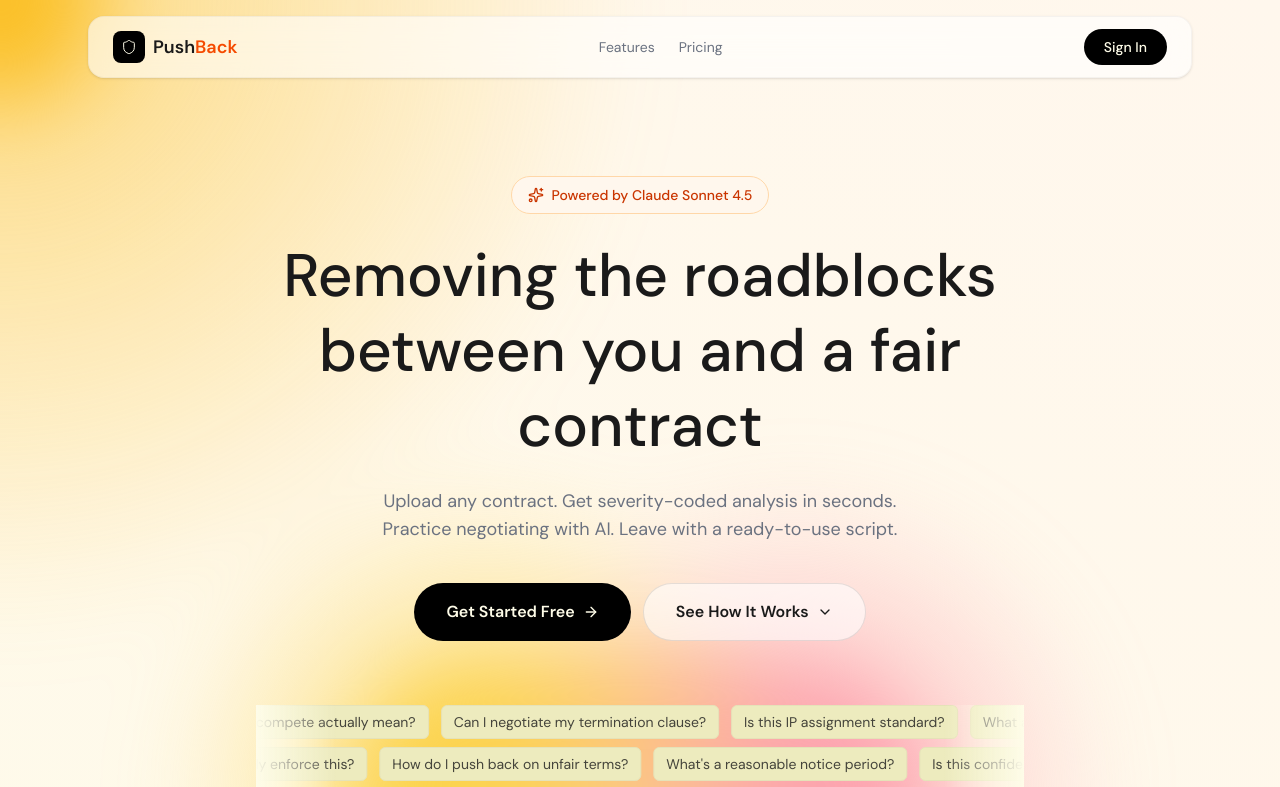
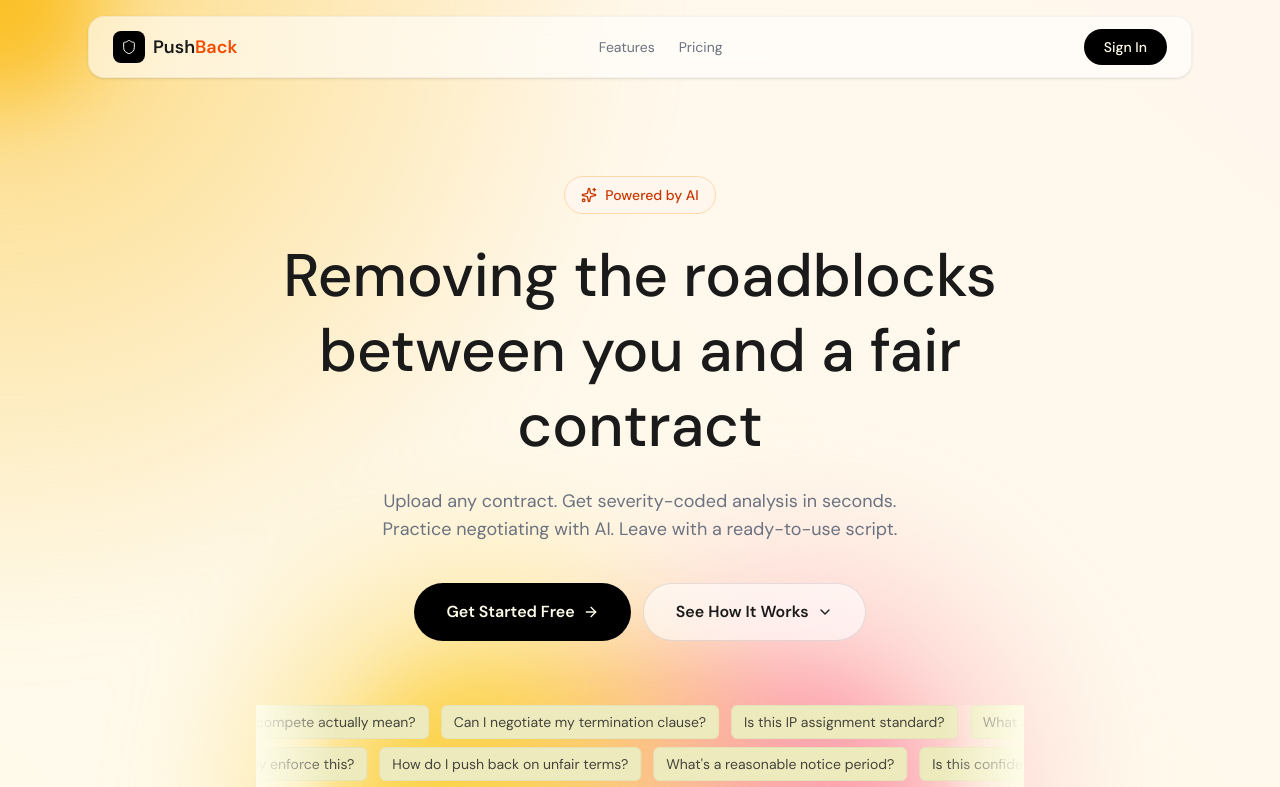
Before and after one commit to ibrahimmahafza/PushBack, a Next.js app: page / in a window 1280 px wide. Shown: the top 787 px of the page. Built offline with nearby package versions, Linux system fonts and the light colour scheme.

Commit message:
fix: replace Claude Sonnet 4.5 references with generic AI branding

```diff
--- a/src/app/page.tsx
+++ b/src/app/page.tsx
@@ -173,7 +173,7 @@ export default function Home() {
               className="inline-flex items-center gap-2 px-4 py-2 rounded-full bg-orange-50 border border-orange-200 text-orange-700 text-sm font-medium"
             >
               <Sparkles className="h-4 w-4" />
-              Powered by Claude Sonnet 4.5
+              Powered by AI
             </motion.div>
 
             <motion.h1
```
Also changed, not shown: 1 other file (tests, documents, lock files or other folders).
